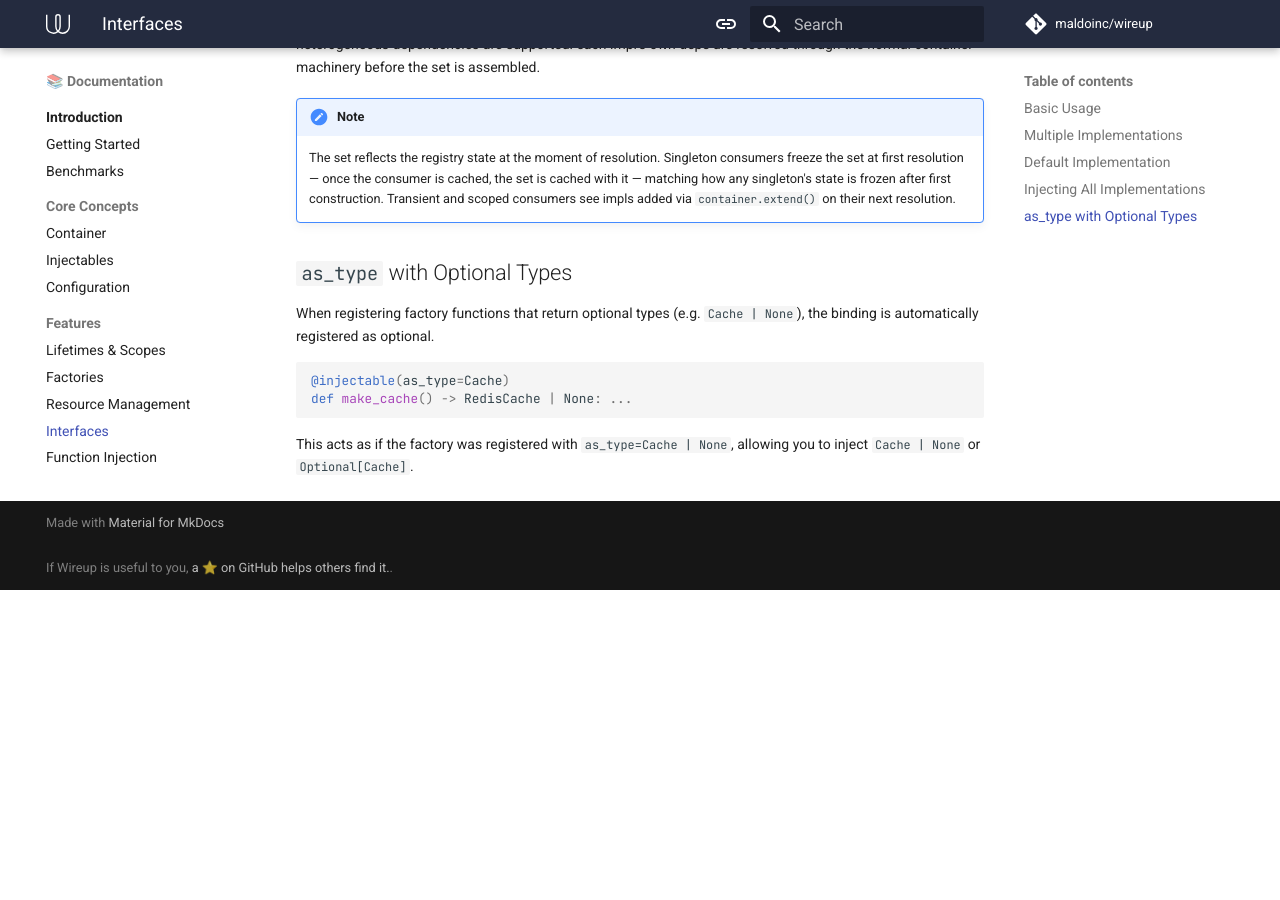
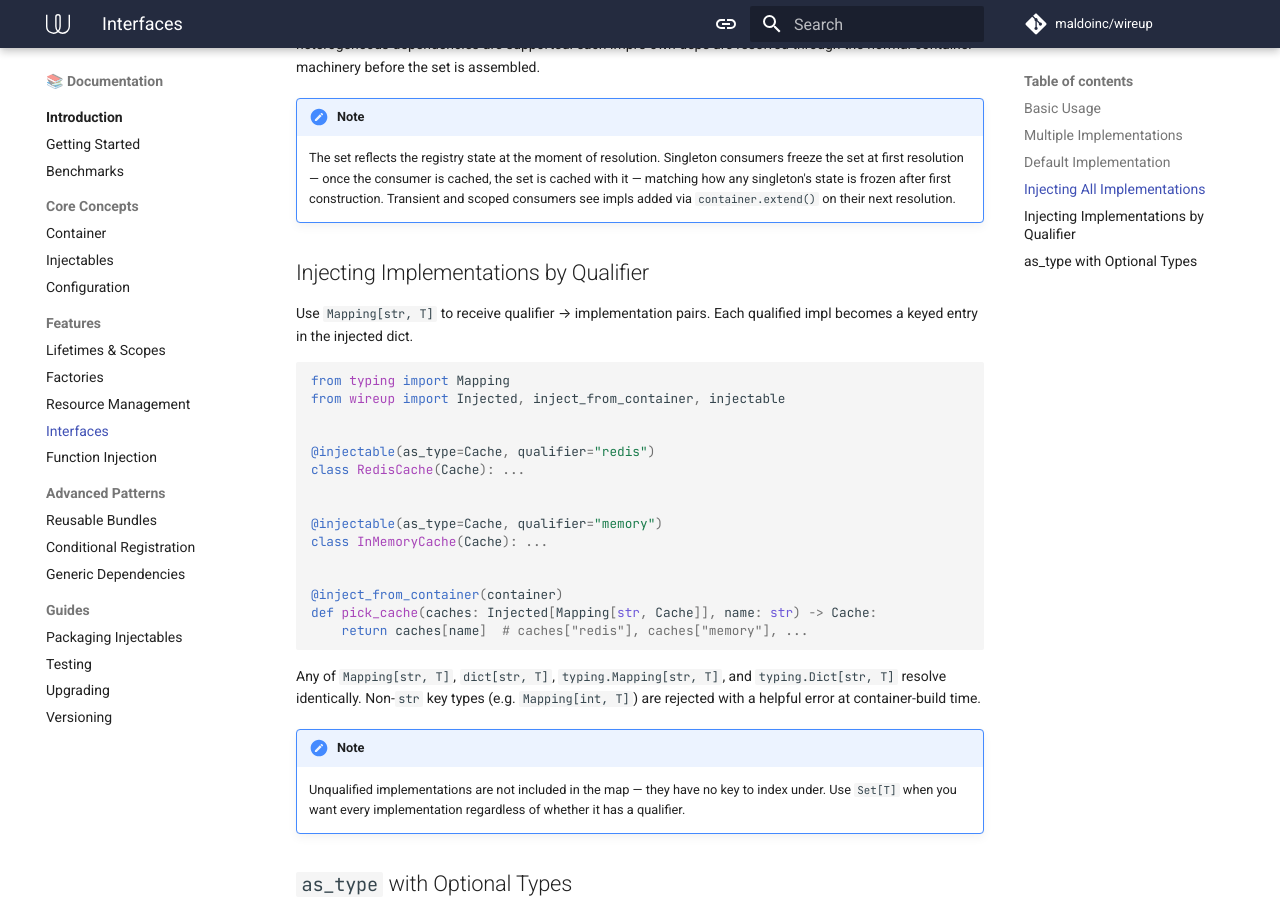
Before and after one commit to maldoinc/wireup, an MkDocs documentation site: the page built from docs/pages/interfaces.md, in a window 1280 px wide and 900 px high, scrolled down 3622 px. Built offline with MkDocs 1.6.1 and Material for MkDocs 9.7.7, drawn with Linux system fonts in a browser that asks for light colours; comment, search, counter and statistics services are not loaded; the version menu is left out; before the commit the page ends 4212 px from its top, so only the background shows below that.

Commit message:
docs: document Mapping[str, T] injection in interfaces guide

````diff
--- a/docs/pages/interfaces.md
+++ b/docs/pages/interfaces.md
@@ -211,6 +211,38 @@ through the normal container machinery before the set is assembled.
     matching how any singleton's state is frozen after first construction. Transient and scoped
     consumers see impls added via `container.extend()` on their next resolution.
 
+## Injecting Implementations by Qualifier
+
+Use `Mapping[str, T]` to receive qualifier → implementation pairs. Each qualified impl becomes
+a keyed entry in the injected dict.
+
+```python
+from typing import Mapping
+from wireup import Injected, inject_from_container, injectable
+
+
+@injectable(as_type=Cache, qualifier="redis")
+class RedisCache(Cache): ...
+
+
+@injectable(as_type=Cache, qualifier="memory")
+class InMemoryCache(Cache): ...
+
+
+@inject_from_container(container)
+def pick_cache(caches: Injected[Mapping[str, Cache]], name: str) -> Cache:
+    return caches[name]  # caches["redis"], caches["memory"], ...
+```
+
+Any of `Mapping[str, T]`, `dict[str, T]`, `typing.Mapping[str, T]`, and `typing.Dict[str, T]`
+resolve identically. Non-`str` key types (e.g. `Mapping[int, T]`) are rejected with a helpful
+error at container-build time.
+
+!!! note
+
+    Unqualified implementations are not included in the map — they have no key to index under.
+    Use `Set[T]` when you want every implementation regardless of whether it has a qualifier.
+
 ## `as_type` with Optional Types
 
 When registering factory functions that return optional types (e.g. `Cache | None`), the binding is automatically
````
